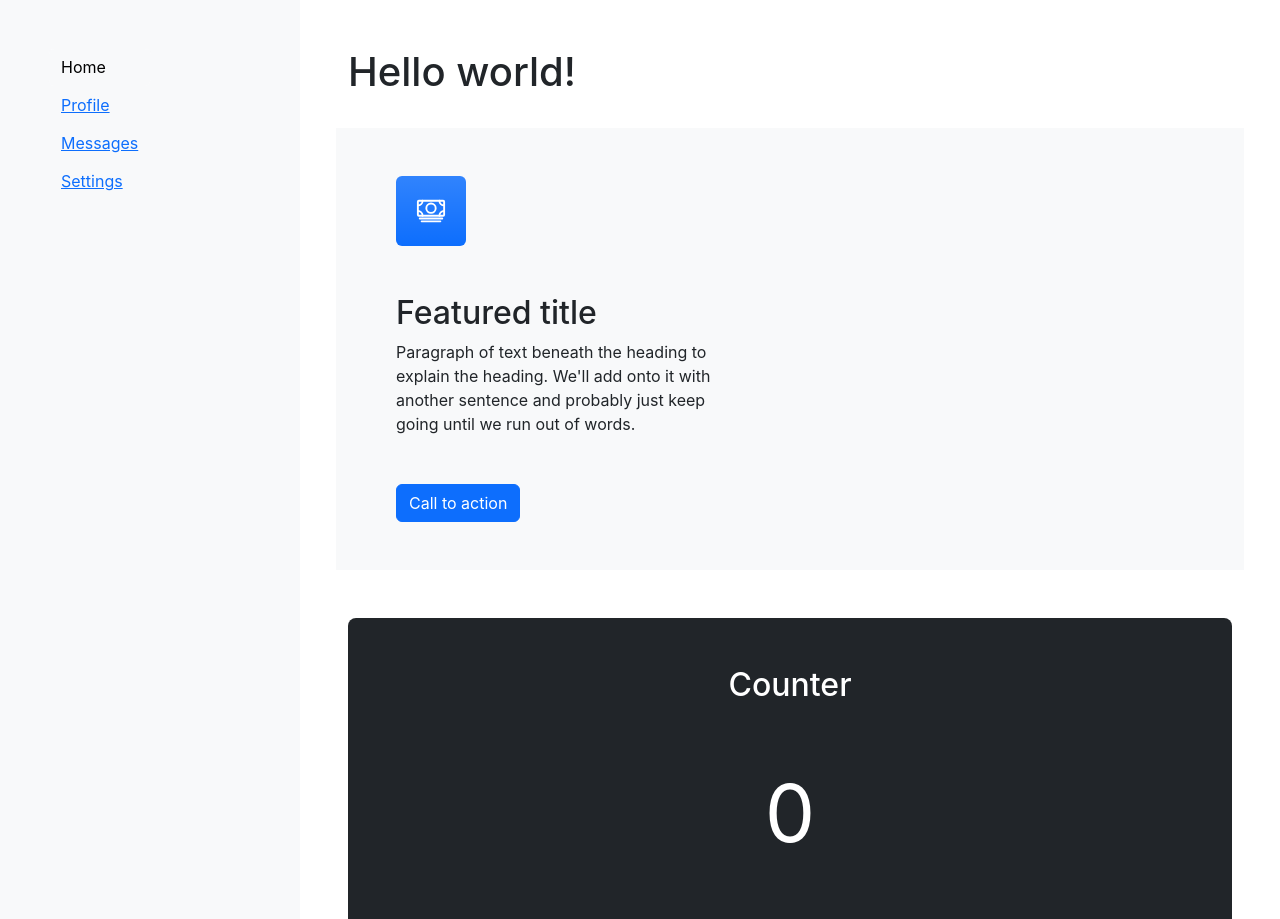
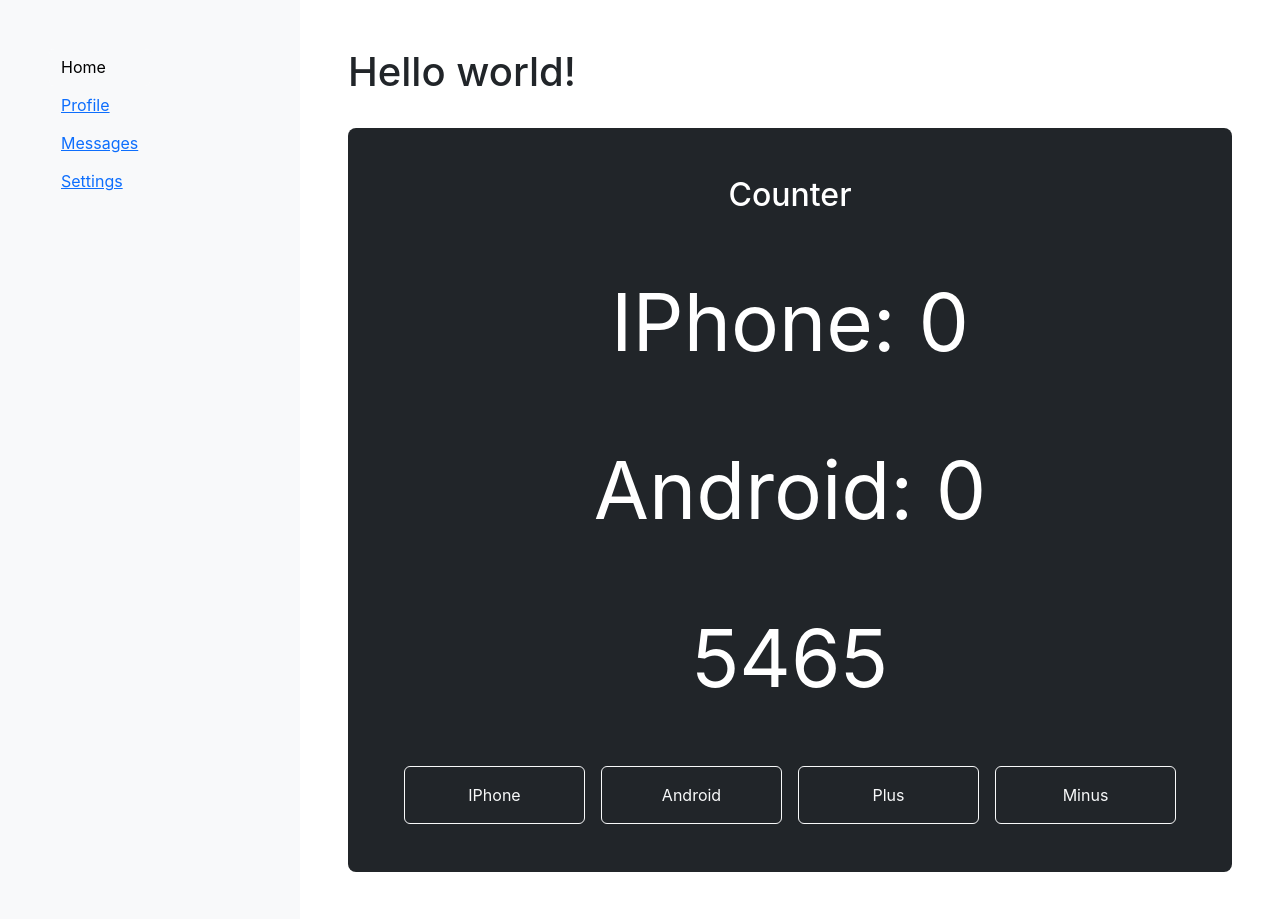
Before and after one commit to VladChornyi/BC38online, a React (Create React App) app: page / in a window 1280 px wide. Shown: the top 919 px of the page. Built offline with nearby package versions, Linux system fonts and the light colour scheme.

Commit message:
add state

```diff
--- a/src/App.jsx
+++ b/src/App.jsx
@@ -10,8 +10,9 @@
   return (
     <Layout>
       <Header title="Hello world!" />
+      <Counter defaultValue={5465} test="Hello" bool={false} />
       <Banner />
-      <Counter />
+
       {/* <UsersList /> */}
       {/* <Skills name="skills" list={skillsList} /> */}
       <br />
--- a/src/components/Banner/Banner.jsx
+++ b/src/components/Banner/Banner.jsx
@@ -10,19 +10,38 @@
 const TEXT =
   "Paragraph of text beneath the heading to explain the heading. We'll add onto it with another sentence and probably just keep going until we run out of words.";
 
-export const Banner = () => {
+export class Banner extends Component {
+  state = { isOpenModal: false };
+
+  handleOpenModal = () => {
+    this.setState({ isOpenModal: true });
+  };
+  handleCloseModal = () => {
+    this.setState({ isOpenModal: false });
+  };
+
+  handleToggleModal = () => {
+    this.setState(prevState => ({ isOpenModal: !prevState.isOpenModal }));
+  };
+
+  render() {
     return (
       <>
         <div className="row mb-5 p-5 row-cols-2 bg-light">
-        <BannerItem title="Featured title" text={TEXT}>
+          <BannerItem title="Featured title" text={TEXT} onOpenModal={this.handleToggleModal}>
             <IoCashOutline />
           </BannerItem>
         </div>
 
-      {/* <Modal><BannerModal /></Modal> */}
+        {this.state.isOpenModal && (
+          <Modal onCloseModal={this.handleToggleModal}>
+            <BannerModal />
+          </Modal>
+        )}
       </>
     );
-};
+  }
+}
 
 // export const Banner = () => {
 //   return (
--- a/src/components/Banner/BannerItem.jsx
+++ b/src/components/Banner/BannerItem.jsx
@@ -1,6 +1,6 @@
 import { PropTypes } from 'prop-types';
 
-export const BannerItem = ({ title, text, children, onClick }) => {
+export const BannerItem = ({ title, text, children, onOpenModal }) => {
   return (
     <div className="feature col">
       <div
@@ -15,8 +15,8 @@
         <p>{text}</p>
       </div>
 
-      <button type="button" className="btn btn-primary" onClick={onClick}>
-        Call to action
+      <button type="button" className="btn btn-primary" onClick={onOpenModal}>
+        Open modal
       </button>
     </div>
   );
--- a/src/components/Counter/Counter.jsx
+++ b/src/components/Counter/Counter.jsx
@@ -4,28 +4,85 @@
   { title: 'iPhone', name: 'iphone' },
   { title: 'Android', name: 'android' },
 ];
-let counter = 0;
 
-export const Counter = () => {
+export class Counter extends Component {
+  //   constructor() {
+  //     super()
+  //     this.state = {counter:0}
+  // }
+
+  state = { counter: this.props.defaultValue, iphone: 0, android: 0 };
+
+  handleVotePhone = e => {
+    const { name } = e.target;
+
+    this.setState(prevState => ({ [name]: prevState[name] + 1 }));
+  };
+
+  handleIncrement = () => {
+    this.setState(prevState => ({ counter: prevState.counter + 1 }));
+  };
+
+  handleDecrement = () => {
+    this.setState(prevState => ({ counter: prevState.counter - 1 }));
+  };
+
+  // onClick = (callback) => {
+  //   const event = { event: 'click' };
+  //   callback(event);
+  // }
+
+  render() {
+    // console.log('this.props :>> ', this.props);
     return (
       <div className="mb-5 p-5 text-white bg-dark rounded-3">
         <h2 className="text-center">Counter</h2>
         <p className="text-center my-5" style={{ fontSize: 80 }}>
-        {counter}
+          IPhone: {this.state.iphone}
+        </p>
+        <p className="text-center my-5" style={{ fontSize: 80 }}>
+          Android: {this.state.android}
+        </p>
+        <p className="text-center my-5" style={{ fontSize: 80 }}>
+          {this.state.counter}
         </p>
 
         <div className="d-flex align-items-center justify-content-center w-100">
-        <button className="btn p-3 btn-outline-light w-25 mx-2" type="button">
+          <button
+            name="iphone"
+            className="btn p-3 btn-outline-light w-25 mx-2"
+            type="button"
+            onClick={this.handleVotePhone}
+          >
+            IPhone
+          </button>
+          <button
+            className="btn p-3 btn-outline-light w-25 mx-2"
+            name="android"
+            type="button"
+            onClick={this.handleVotePhone}
+          >
+            Android
+          </button>
+
+          <button className="btn p-3 btn-outline-light w-25 mx-2" type="button" onClick={this.handleIncrement}>
             Plus
           </button>
-
-        <button className="btn p-3 btn-outline-light w-25 mx-2" type="button">
+          <button className="btn p-3 btn-outline-light w-25 mx-2" type="button" onClick={this.handleDecrement}>
             Minus
           </button>
         </div>
       </div>
     );
+  }
+}
+
+Counter.defaultProps = {
+  defaultValue: 0,
 };
+// Counter.proptypes = {
+//   defaultValue: PropTypes.number,isReqiered
+// }
 
 // export const Counter= ()=> {
 
--- a/src/components/Modal/Modal.jsx
+++ b/src/components/Modal/Modal.jsx
@@ -1,17 +1,23 @@
 import { PropTypes } from 'prop-types';
 
-export const Modal = ({ children, title = 'My modal' }) => {
+export const Modal = ({ children, title = 'My modal', onCloseModal }) => {
+  const handleBackdropClick = event => {
+    if (event.currentTarget === event.target) {
+      onCloseModal();
+    }
+  };
+
   return (
     <>
       <div className="modal-backdrop fade show" />
 
-      <div className="modal fade show" style={{ display: 'block' }}>
+      <div className="modal fade show" style={{ display: 'block' }} onClick={handleBackdropClick}>
         <div className="modal-dialog modal-dialog-centered">
           <div className="modal-content">
             <div className="modal-header">
               <h5 className="modal-title">{title}</h5>
 
-              <button type="button" className="btn-close" aria-label="Close" />
+              <button type="button" className="btn-close" aria-label="Close" onClick={onCloseModal} />
             </div>
 
             <div className="modal-body">{children}</div>
```
Lines whose indentation alone changed are shown as unchanged.
